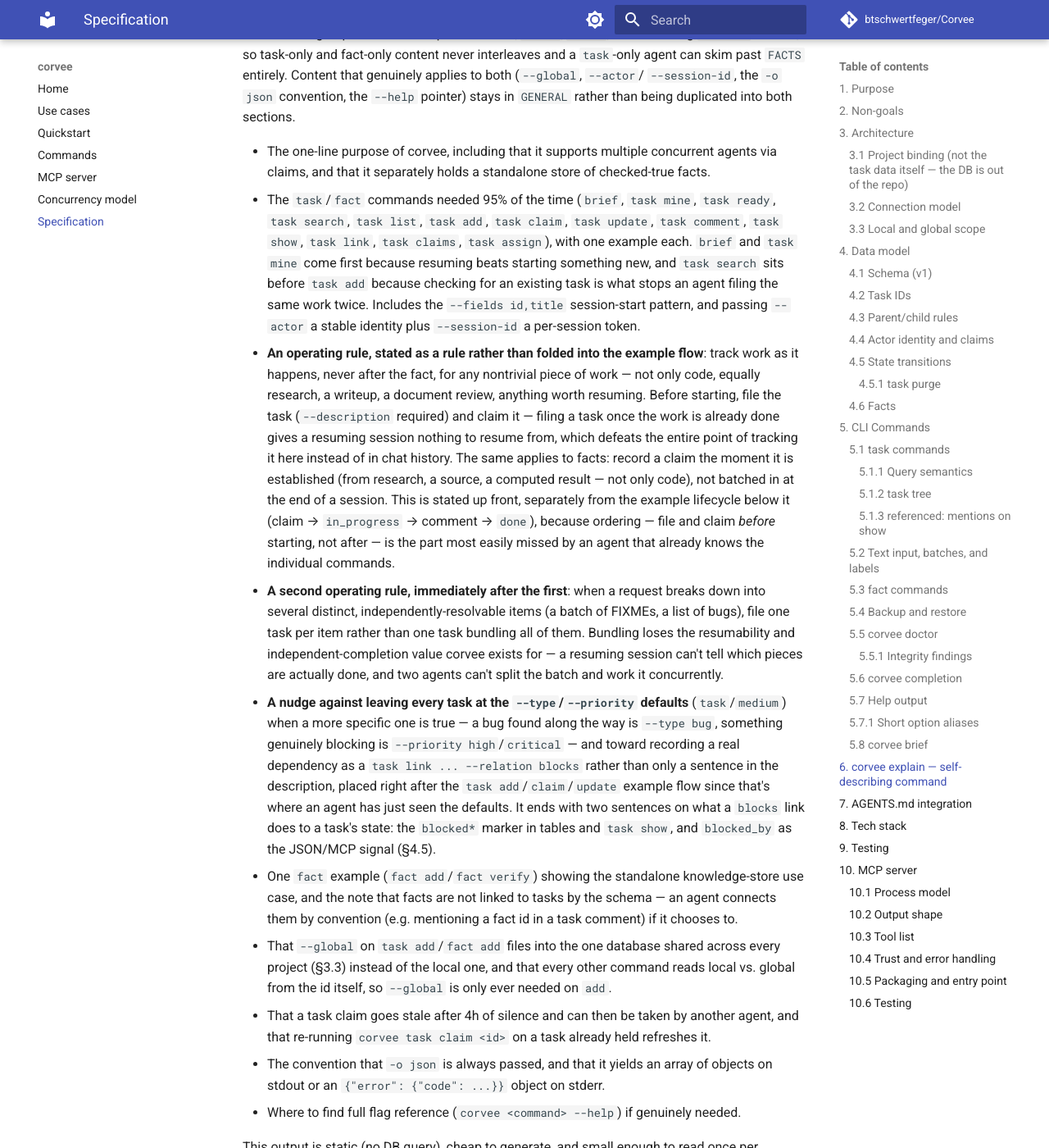
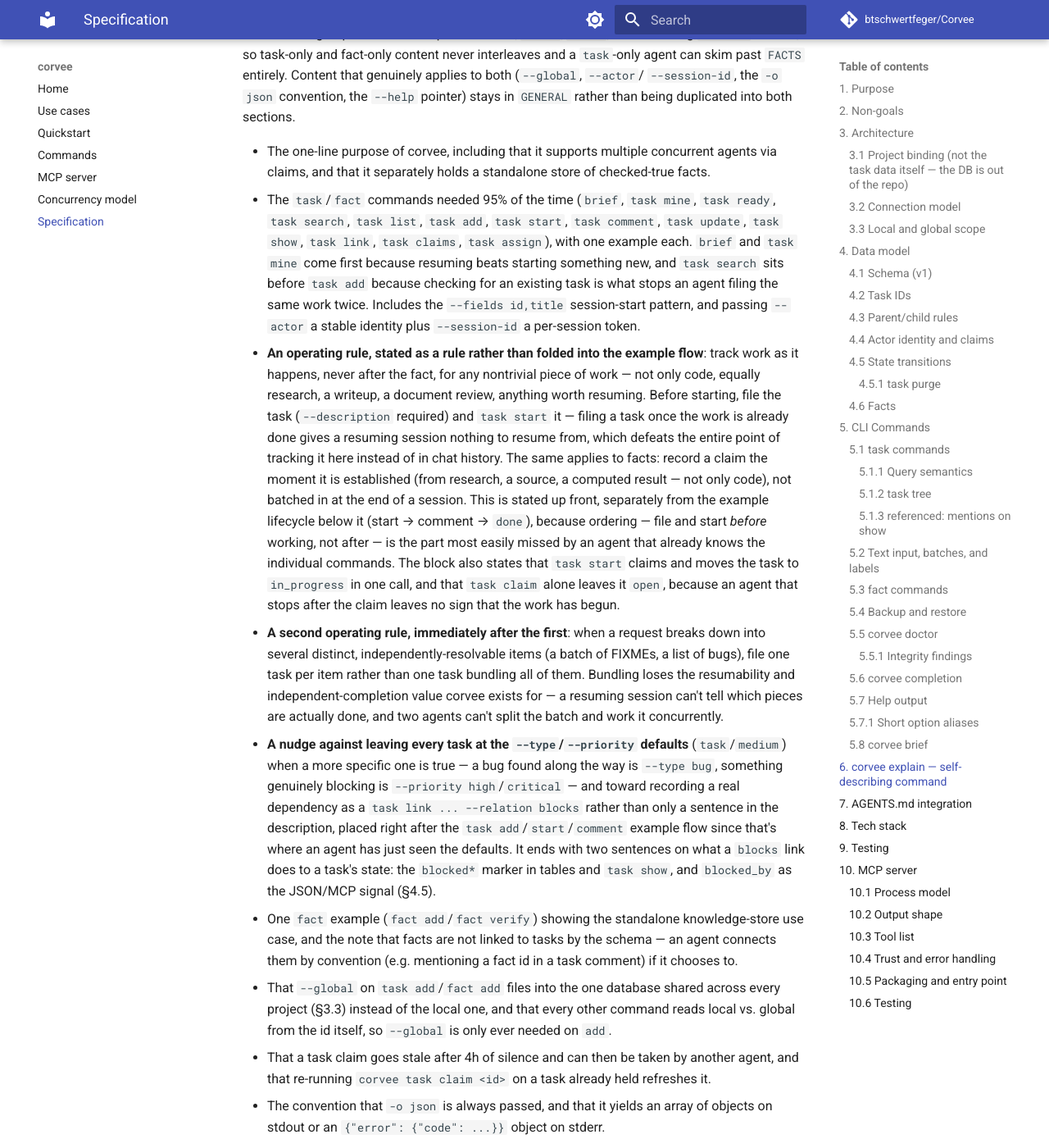
Before and after one commit to btschwertfeger/Corvee, an MkDocs documentation site: the page built from docs/spec.md, in a window 1280 px wide and 1400 px high, scrolled down 37589 px. Shown: the whole window at 82% size. Built offline with MkDocs 1.6.1 and Material for MkDocs 9.7.7, drawn with Linux system fonts in a browser that asks for light colours; comment, search, counter and statistics services are not loaded; some of the changed text lies outside the part shown.

Commit message:
docs: teach task start in explain and drop 'start' from claim help
explain only taught task claim followed by task update --state in_progress and never mentioned task start. task claim --help and the quickstart called a bare claim 'start', so agents stopped after the claim and left the task open.

```diff
--- a/docs/spec.md
+++ b/docs/spec.md
@@ -1754,8 +1754,8 @@ Content that genuinely applies to both (`--global`, `--actor`/
   concurrent agents via claims, and that it separately holds a standalone
   store of checked-true facts.
 - The `task`/`fact` commands needed 95% of the time (`brief`, `task mine`,
-  `task ready`, `task search`, `task list`, `task add`, `task claim`, `task
-  update`, `task comment`, `task show`, `task link`, `task claims`, `task
+  `task ready`, `task search`, `task list`, `task add`, `task start`, `task
+  comment`, `task update`, `task show`, `task link`, `task claims`, `task
   assign`), with one example each. `brief` and `task mine` come first
   because resuming beats starting something new, and `task
   search` sits before `task add` because checking for an existing task is
@@ -1766,16 +1766,19 @@ Content that genuinely applies to both (`--global`, `--actor`/
   flow**: track work as it happens, never after the fact, for any
   nontrivial piece of work — not only code, equally research, a writeup, a
   document review, anything worth resuming. Before starting, file the task
-  (`--description` required) and claim it — filing a task once the work is
+  (`--description` required) and `task start` it — filing a task once the work is
   already done gives a resuming session nothing to resume from, which
   defeats the entire point of tracking it here instead of in chat history.
   The same applies to facts: record a claim the moment it is established
   (from research, a source, a computed result — not only code), not
   batched in at the end of a session. This is stated up front, separately
-  from the example lifecycle below it (claim → `in_progress` → comment →
-  `done`), because ordering — file and claim *before* starting, not
-  after — is the part most easily missed by an agent that already knows
-  the individual commands.
+  from the example lifecycle below it (start → comment → `done`), because
+  ordering — file and start *before* working, not after — is the part most
+  easily missed by an agent that already knows the individual commands.
+  The block also states that `task start` claims and moves the task to
+  `in_progress` in one call, and that `task claim` alone leaves it `open`,
+  because an agent that stops after the claim leaves no sign that the work
+  has begun.
 - **A second operating rule, immediately after the first**: when a
   request breaks down into several distinct, independently-resolvable
   items (a batch of FIXMEs, a list of bugs), file one task per item
@@ -1788,7 +1791,7 @@ Content that genuinely applies to both (`--global`, `--actor`/
   found along the way is `--type bug`, something genuinely blocking is
   `--priority high`/`critical` — and toward recording a real dependency
   as a `task link ... --relation blocks` rather than only a sentence in
-  the description, placed right after the `task add`/`claim`/`update`
+  the description, placed right after the `task add`/`start`/`comment`
   example flow since that's where an agent has just seen the defaults.
   It ends with two sentences on what a `blocks` link does to a task's
   state: the `blocked*` marker in tables and `task show`, and `blocked_by`
```
Also changed, not shown: other parts of docs/spec.md (+1 -1 lines), docs/quickstart.md (+1 -2 lines), 3 other files.
